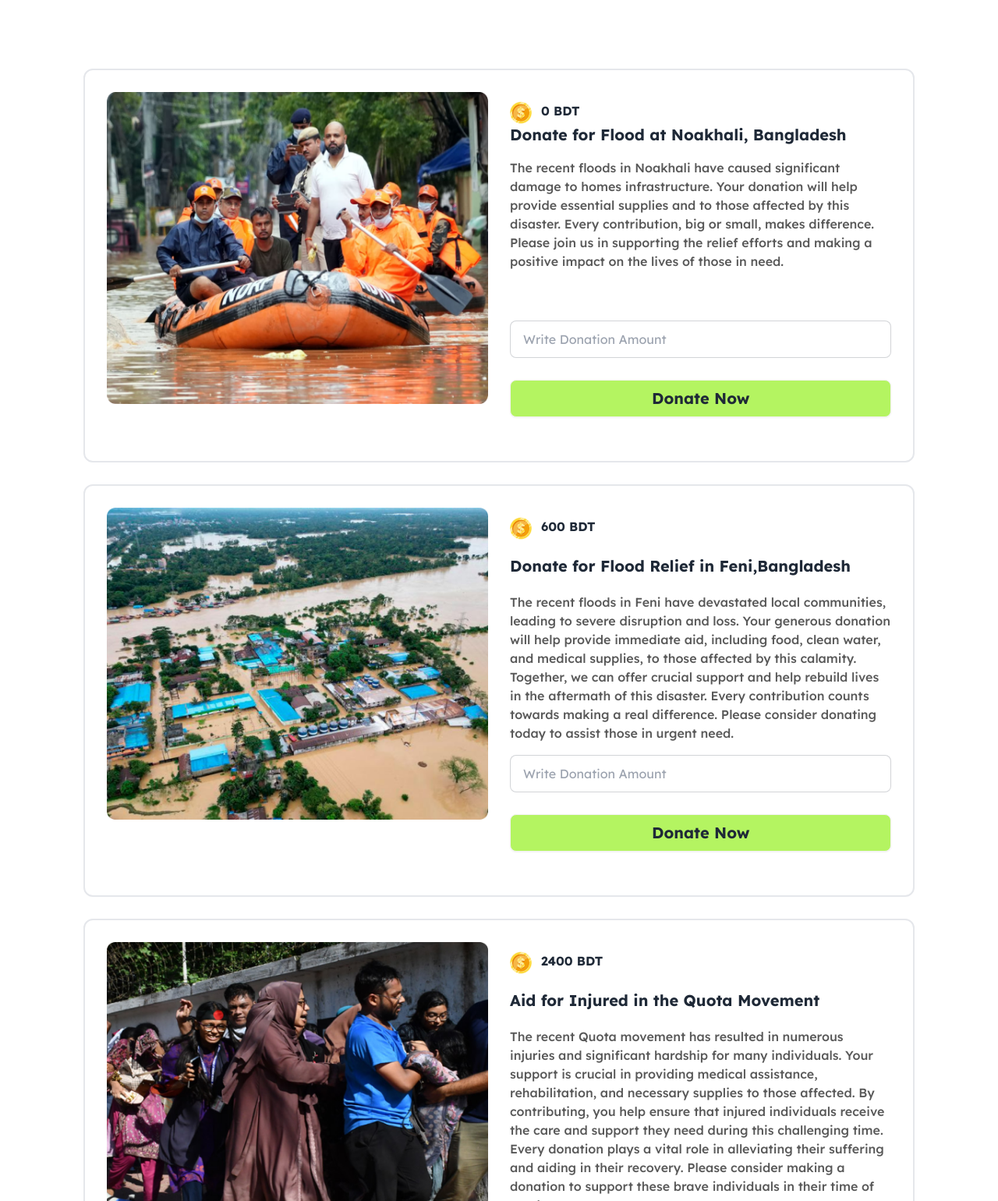
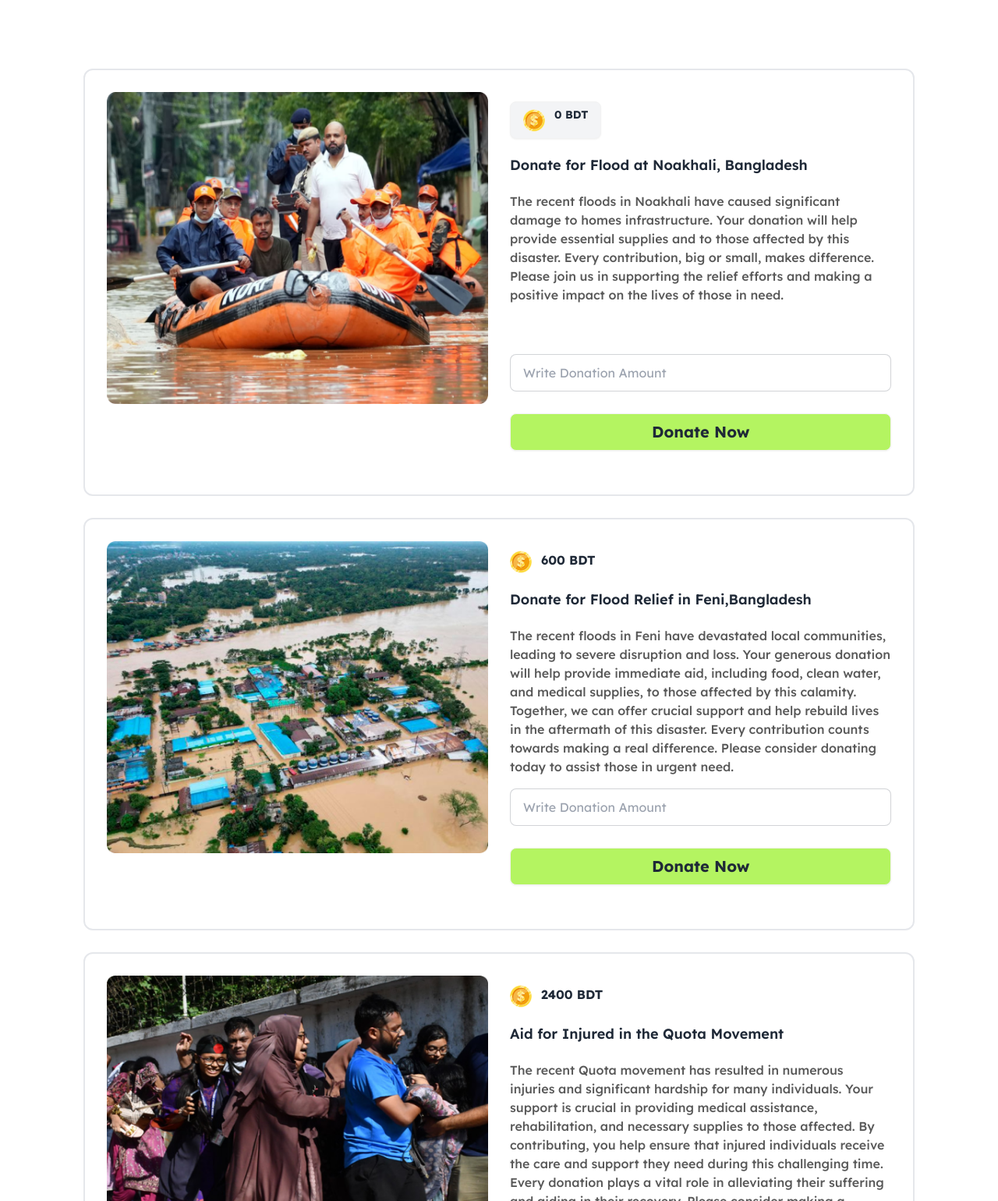
Before and after one commit to Mahir-H07/Dom-assignment-5, a plain HTML site: page index.html in a window 1280 px wide. Shown: the part 200-1740 px from the top of the page at 78% size. Drawn offline with nearby package versions, Linux system fonts and the light colour scheme.

Commit message:
text change

```diff
--- a/index.html
+++ b/index.html
@@ -68,8 +68,13 @@
             <div class="lg:flex space-y-3 lg:space-x-7  w-10/12 mx-auto border-2 p-7 rounded-xl my-7">
                 <div class="w-full"><img class="w-full lg:h-[400px]" src="./assets/noakhali.png" alt="" srcset=""></div>
                 <div class="w-full">
-                    <p class="flex space-x-3   "><span><img src="./assets/coin.png" alt="" srcset=""></span> <span class="font-bold "><span id="donate-noakhali">0</span> BDT</span></p>
-  <h1 class="text-xl font-bold">Donate for Flood at Noakhali, Bangladesh</h1>
+                    <div class="btn  bg-gray-100">
+                        <p class="flex space-x-3">
+                            <span><img src="./assets/coin.png" alt="" srcset=""></span> <span class="font-bold "><span id="donate-noakhali">0</span> BDT</span></p>
+
+                    </div>
+
+      <h1 class="font-semibold text-sm md:text-lg  my-5">Donate for Flood at Noakhali, Bangladesh</h1>
 
 
             <p class="font-medium text-secondary my-4"> The recent floods in Noakhali have caused significant damage to homes  infrastructure. Your donation will help provide essential supplies and  to those affected by this disaster. Every contribution, big or small, makes  difference. Please join us in supporting the relief efforts and making a positive impact on the lives of those in need.</p>
@@ -92,7 +97,7 @@
 
                 <p class="flex space-x-3  "><span><img src="./assets/coin.png" alt="" srcset=""></span> <span class="font-bold "><span id="feni-doante">600</span> BDT </span></p>
 
-                <h1 class="text-xl font-bold  my-5">Donate for Flood Relief in Feni,Bangladesh</h1>
+                <h1 class="font-semibold text-sm md:text-lg  my-5">Donate for Flood Relief in Feni,Bangladesh</h1>
 
              <p class="font-medium text-secondary  my-4"> The recent floods in Feni have devastated local
              communities, leading to severe disruption and loss. Your generous donation will help provide immediate aid, including food, clean water, and medical supplies, to those affected by this calamity. Together, we can offer crucial support and help rebuild lives in the aftermath of this disaster. Every contribution counts towards making a real difference. Please consider donating today to assist those in urgent need.</p>
@@ -111,7 +116,7 @@
 
         <p class="flex space-x-3  "><span><img src="./assets/coin.png" alt="" srcset=""></span> <span class="font-bold "><span id="donate-quta">2400</span> BDT</span></p>
 
-         <h1 class="text-xl font-bold  my-5">Aid for Injured in the Quota Movement</h1>
+         <h1 class="font-semibold text-sm md:text-lg  my-5">Aid for Injured in the Quota Movement</h1>
 
        <p class="font-medium text-secondary  my-4"> The recent Quota movement has resulted in numerous injuries and significant hardship for many individuals. Your support is crucial in providing medical assistance, rehabilitation, and necessary supplies to those affected. By contributing, you help ensure that injured individuals receive the care and support they need during this challenging time. Every donation plays a vital role in alleviating their suffering and aiding in their recovery. Please consider making a donation to support these brave individuals in their time of need.</p>
                     <div class="">
```
